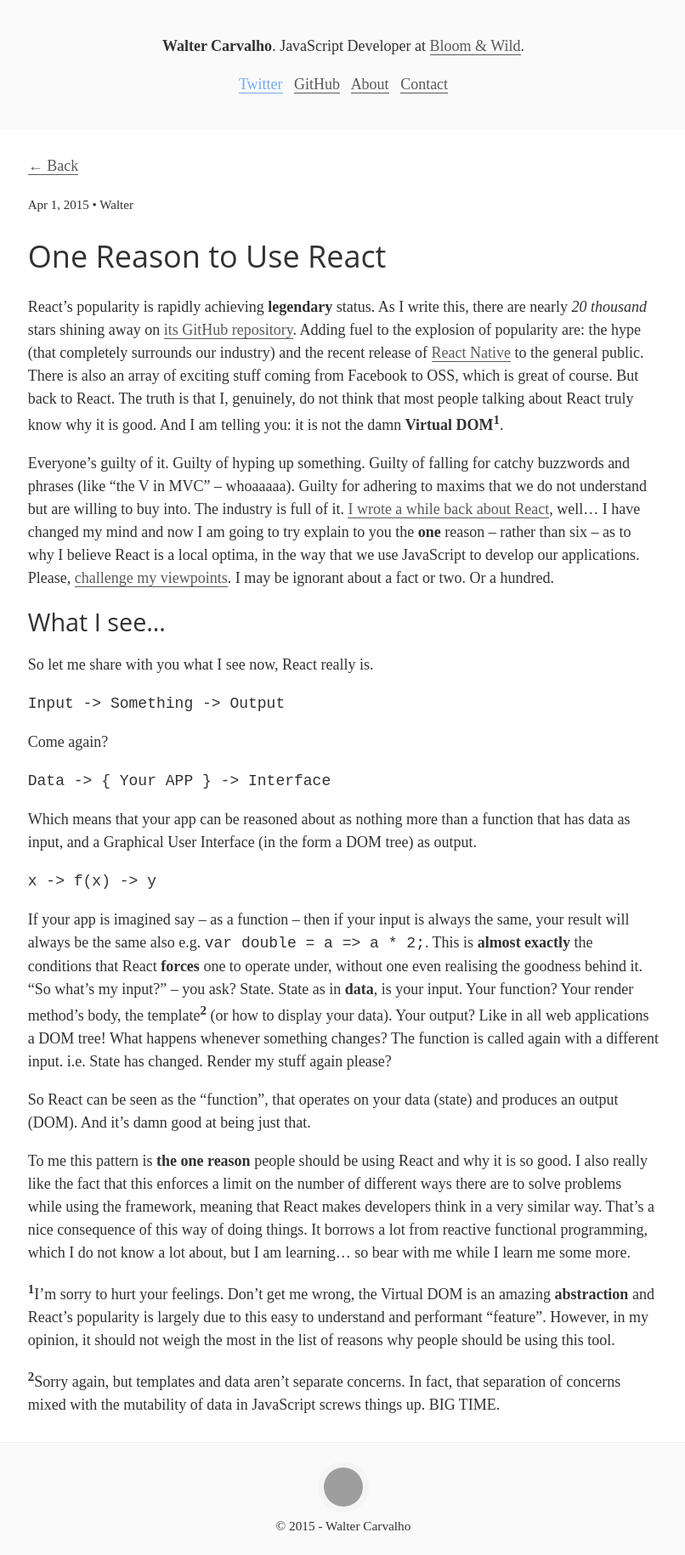
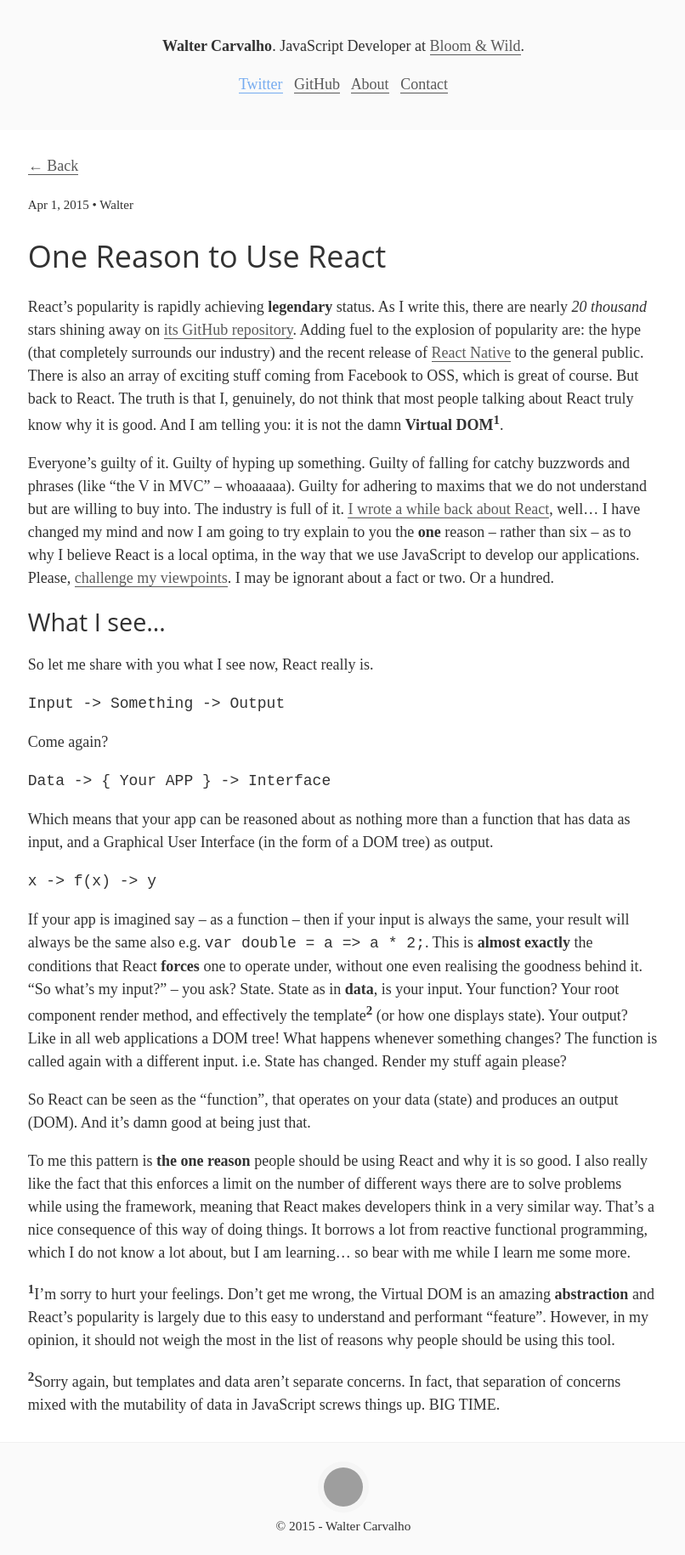
Before and after one commit to waltfy/waltfy.github.io, a Jekyll site: the page built from _posts/2015-04-01-one-reason-to-use-react.md, in a window 1280 px wide. Shown: the whole page at 85% size, without its empty margins (236-1042 px from the left). Built offline with Jekyll 4.4.1, drawn with Linux system fonts in a browser that asks for light colours; grey boxes are pictures that could not be loaded.

Commit message:
fixing typos on new post

```diff
--- a/_posts/2015-04-01-one-reason-to-use-react.md
+++ b/_posts/2015-04-01-one-reason-to-use-react.md
@@ -19,11 +19,11 @@ Come again?
 
 `Data -> { Your APP } -> Interface`
 
-Which means that your app can be reasoned about as nothing more than a function that has data as input, and a Graphical User Interface (in the form a DOM tree) as output.
+Which means that your app can be reasoned about as nothing more than a function that has data as input, and a Graphical User Interface (in the form of a DOM tree) as output.
 
 `x -> f(x) -> y`
 
-If your app is imagined say – as a function – then if your input is always the same, your result will always be the same also e.g. `var double = a => a * 2;`. This is **almost exactly** the conditions that React **forces** one to operate under, without one even realising the goodness behind it. "So what's my input?" – you ask? State. State as in **data**, is your input. Your function? Your render method's body, the template<sup>**2**</sup> (or how to display your data). Your output? Like in all web applications a DOM tree! What happens whenever something changes? The function is called again with a different input. i.e. State has changed. Render my stuff again please?
+If your app is imagined say – as a function – then if your input is always the same, your result will always be the same also e.g. `var double = a => a * 2;`. This is **almost exactly** the conditions that React **forces** one to operate under, without one even realising the goodness behind it. "So what's my input?" – you ask? State. State as in **data**, is your input. Your function? Your root component render method, and effectively the template<sup>**2**</sup> (or how one displays state). Your output? Like in all web applications a DOM tree! What happens whenever something changes? The function is called again with a different input. i.e. State has changed. Render my stuff again please?
 
 So React can be seen as the "function", that operates on your data (state) and produces an output (DOM). And it's damn good at being just that.
 
```
